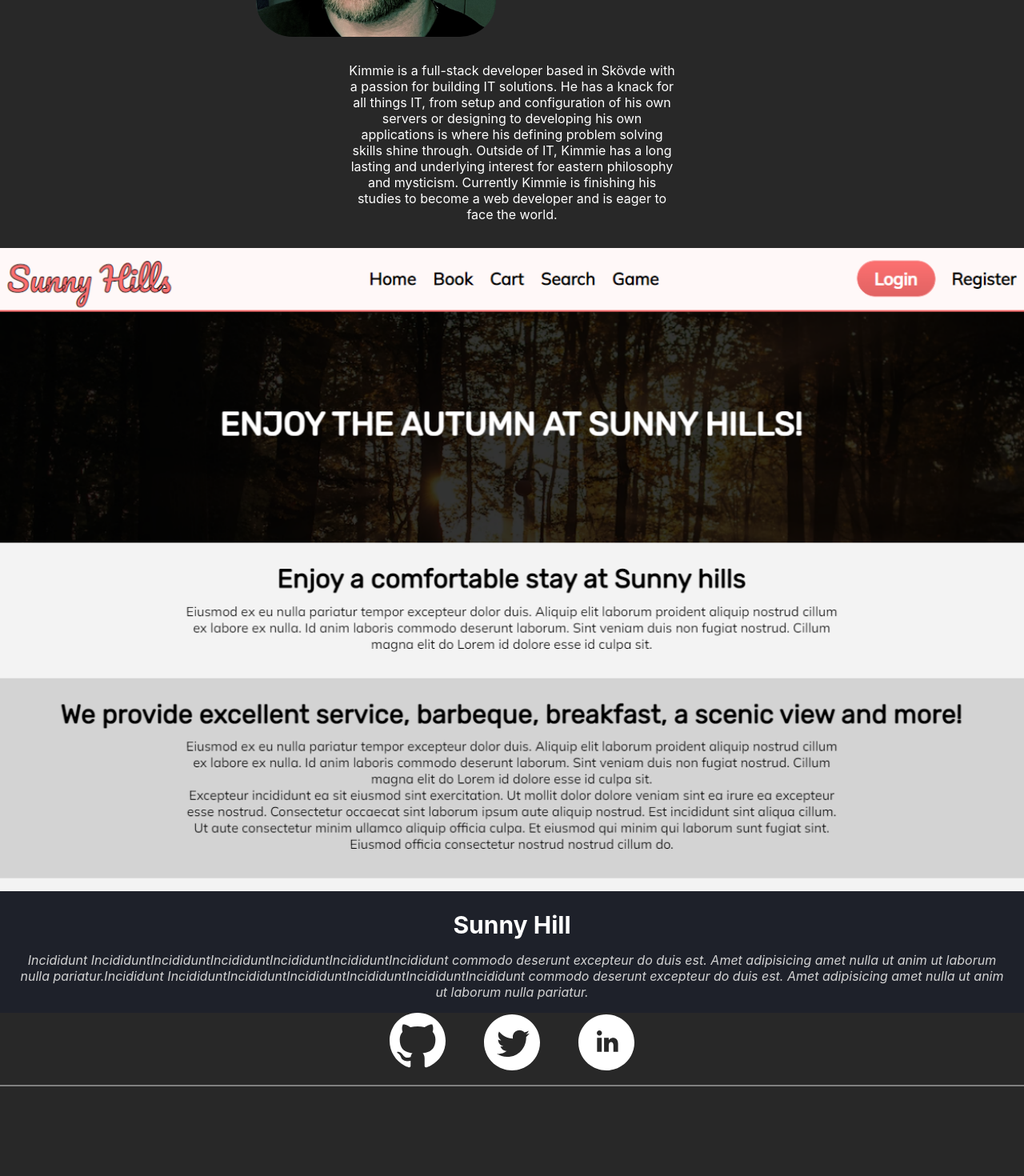
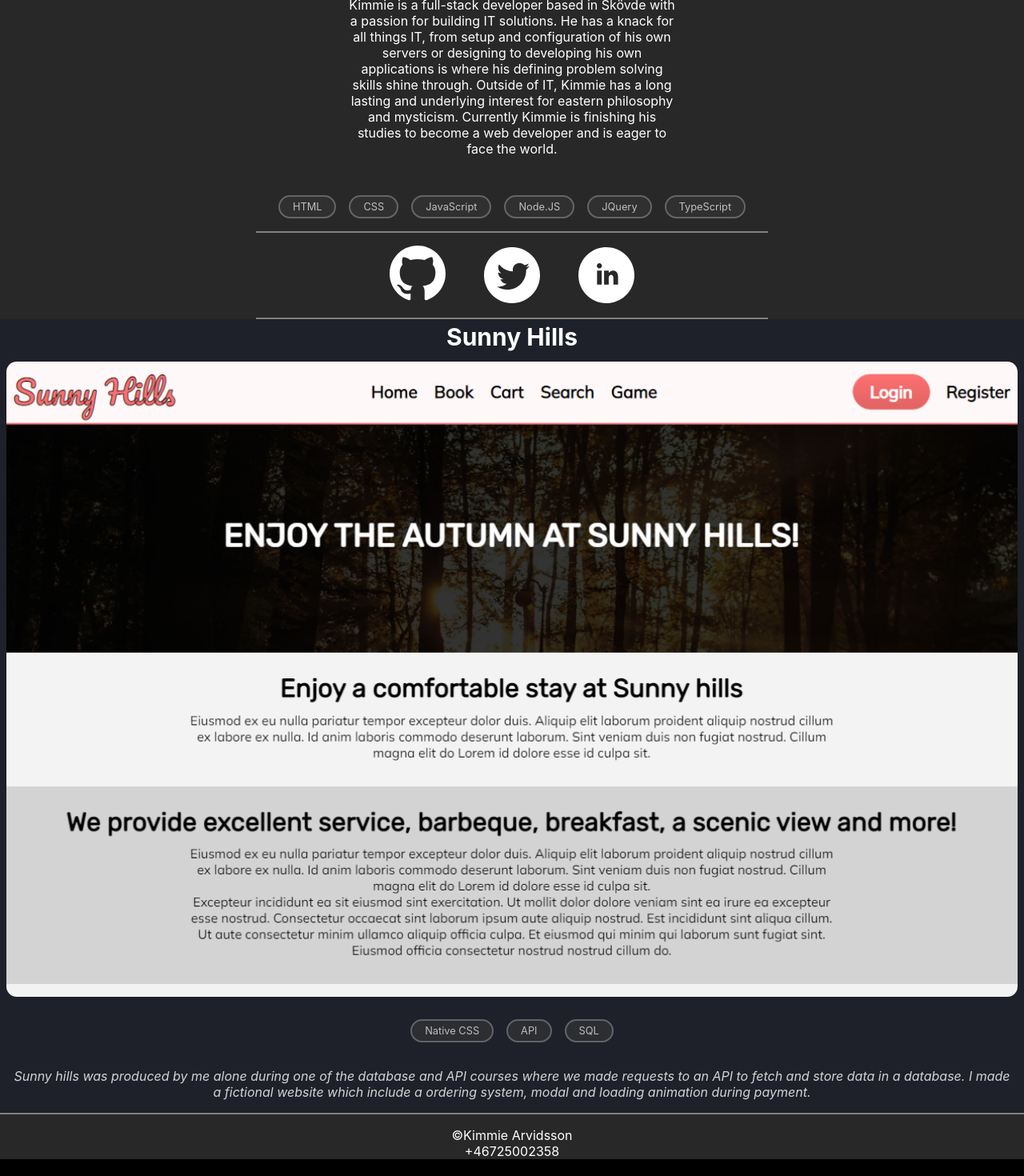
Before and after one commit to zeuph/portfolio, a Next.js app: page / in a window 1280 px wide. Shown: the part 448-1918 px from the top of the page at 80% size. After the commit the page ends 1897 px from the top, so only its background shows below. Built offline with nearby package versions, Linux system fonts and the light colour scheme.

Commit message:
Changed photo design and project card on homepage. Also added tags

```diff
--- a/components/shared/Layout.tsx
+++ b/components/shared/Layout.tsx
@@ -1,10 +1,10 @@
 import classes from "../../styles/shared/Layout.module.css";
 import { MainNavigation } from "./MainNavigation";
 
-//<MainNavigation />
 export function Layout(props: any) {
   return (
     <div className={classes.main}>
+      <MainNavigation />
       <main className={classes.container}>{props.children}</main>
     </div>
   );
--- a/components/shared/MainNavigation.tsx
+++ b/components/shared/MainNavigation.tsx
@@ -1,5 +1,5 @@
 import Link from "next/link";
-import classes from "./MainNavigation.module.css";
+import classes from "../../styles/shared/MainNavigation.module.css";
 
 export function MainNavigation() {
   return (
--- /dev/null
+++ b/components/shared/Tag.tsx
@@ -0,0 +1,19 @@
+import classes from "../../styles/shared/Tag.module.css";
+
+interface TagProps {
+  text: string[];
+}
+
+export default function Tag(props: TagProps) {
+  console.log(props.text);
+
+  return (
+    <div className={classes.tagBox}>
+      {props.text.map((tagText, index) => (
+        <div key={index} className={classes.tag}>
+          {tagText}
+        </div>
+      ))}
+    </div>
+  );
+}
--- a/components/work/Work.tsx
+++ b/components/work/Work.tsx
@@ -1,23 +1,26 @@
 import Image from "next/image";
 import Link from "next/link";
 import classes from "../../styles/work/Work.module.css";
+import Tag from "../shared/Tag";
 
 interface param {
   header: string;
   img: any;
   text: string;
   url: string;
-  imgRightSide: boolean;
+  tags: string[];
 }
 export default function Work(props: param) {
 
   return (
     <div className={classes.work}>
+        <h1 className={classes.work__header}>{props.header}</h1>
       <div className={classes.work__imgcontainer} >
-        <Image alt="" src={props.img} sizes="100vw" style={{ height: "auto", width: "100%", objectFit: 'contain'}} />
-        <h1 className={classes.work__header}>{props.header}</h1>
-        <p className={classes.work__text}>{props.text}</p>
+        <Image alt="" src={props.img} sizes="100vw" style={{ height: "auto", width: "100%", objectFit: 'cover'}} />
       </div>
+        <p className={classes.work__text}>{props.text}
+        </p>
+          <Tag text={props.tags} />
     </div>
   );
 }
--- a/pages/index.tsx
+++ b/pages/index.tsx
@@ -2,23 +2,37 @@ import Image from "next/image";
 import Link from "next/link";
 import kimmieface from "public/img/kimmie_face.jpg";
 import sunnyhillsimg from "public/img/sunnyhills.png";
+import Tag from "../components/shared/Tag";
 import Work from "../components/work/Work";
 import classes from "../styles/home/Home.module.css";
 
 export default function Home() {
-  const header = "Sunny Hill";
+  const header = "Sunny Hills";
   const img = "https://source.unsplash.com/random/1920x1080/?design";
   const url = "/";
   const text =
-    "Incididunt IncididuntIncididuntIncididuntIncididuntIncididuntIncididunt commodo deserunt excepteur do duis est. Amet adipisicing amet nulla ut anim ut laborum nulla pariatur.Incididunt IncididuntIncididuntIncididuntIncididuntIncididuntIncididunt commodo deserunt excepteur do duis est. Amet adipisicing amet nulla ut anim ut laborum nulla pariatur.";
+    "Sunny hills was produced by me alone during one of the database and API courses where we made requests to an API to fetch and store data in a database. I made a fictional website which include a ordering system, modal and loading animation during payment.";
+  const tagText = [
+    "HTML",
+    "CSS",
+    "JavaScript",
+    "Node.JS",
+    "JQuery",
+    "TypeScript",
+  ];
   return (
     <>
       <div className={classes.home}>
         <div className={classes.home__header}>
           <div className={classes.home__img}>
-        <h1 className={classes.home__name}>Kimmie</h1>
             <div className={classes.home__imglandscape}>
-              <Image priority src={kimmieface} fill alt="" style={{objectFit: 'cover'}} />
+              <Image
+                priority
+                src={kimmieface}
+                fill
+                alt=""
+                style={{ objectFit: "cover" }}
+              />
             </div>
           </div>
         </div>
@@ -32,17 +46,7 @@ export default function Home() {
           finishing his studies to become a web developer and is eager to face
           the world.
         </div>
-      </div>
-      <div className={classes.home__works}>
-        <Work
-          header={header}
-          img={sunnyhillsimg}
-          url={url}
-          text={text}
-          imgRightSide={true}
-        />
-      </div>
-
+        <Tag text={tagText} />
         <div className={classes.home__social}>
           <Link href="https://github.com/zeuph">
             <svg
@@ -71,6 +75,20 @@ export default function Home() {
             <path d="M12 0c-6.627 0-12 5.373-12 12s5.373 12 12 12 12-5.373 12-12-5.373-12-12-12zm-2 16h-2v-6h2v6zm-1-6.891c-.607 0-1.1-.496-1.1-1.109 0-.612.492-1.109 1.1-1.109s1.1.497 1.1 1.109c0 .613-.493 1.109-1.1 1.109zm8 6.891h-1.998v-2.861c0-1.881-2.002-1.722-2.002 0v2.861h-2v-6h2v1.093c.872-1.616 4-1.736 4 1.548v3.359z" />
           </svg>
         </div>
+      </div>
+      <div className={classes.home__works}>
+        <Work
+          header={header}
+          img={sunnyhillsimg}
+          url={url}
+          text={text}
+          tags={["Native CSS", "API", "SQL"]}
+        />
+      </div>
+      <div className={classes.home__footer}>
+        <p>©Kimmie Arvidsson</p>
+        <p>+46725002358</p>
+      </div>
     </>
   );
 }
--- a/styles/home/Home.module.css
+++ b/styles/home/Home.module.css
@@ -13,7 +13,6 @@
 
 .home__img {
   display:inline-block;
-  width:300px;
   text-align: center;
 }
 
@@ -41,8 +40,9 @@
   gap: 3rem;
   align-items: center;
   justify-content: center;
-  padding-bottom: 1rem;
+  padding: 1rem 0 1rem;
   border-bottom: 2px solid gray;
+  border-top:2px solid gray;
 }
 .home__social path {
   fill: white;
@@ -58,6 +58,23 @@
 .home__works>div:nth-child(odd) {
   background-color:#1e212a;
 }
+.home__footer {
+  display: flex;
+  flex-direction: column;
+  align-items: center;
+  padding-top: 1rem;
+  border-top: 2px solid gray;
+}
+.home__footer p {
+  padding:0;
+  margin:0;
+}
+.home__contact {
+  display:flex;
+}
+.home__contact p {
+  flex-grow:2;
+}
 @media screen and (min-width: 45rem) {
   .home__header {
     flex-direction: row;
--- a/styles/shared/Layout.module.css
+++ b/styles/shared/Layout.module.css
@@ -6,5 +6,5 @@
 
 .container {
   margin: auto;
-  padding: 7rem 0;
+  padding: 7rem 0 0 0;
 }
--- /dev/null
+++ b/styles/shared/Tag.module.css
@@ -0,0 +1,19 @@
+
+.tagBox {
+    display: flex;
+    margin:auto;
+    gap:1rem;
+    padding:1rem;
+    justify-content: center;
+    flex-wrap: wrap;
+}
+
+.tag {
+    opacity:0.7;
+    background:#343434;
+    display:inline;
+    font-size: .8rem;
+    padding: 0.3rem 1rem;
+    border-radius: 5rem;
+    border:solid gray 2px;
+}
--- a/styles/work/Work.module.css
+++ b/styles/work/Work.module.css
@@ -4,7 +4,6 @@
   margin: auto;
   flex-direction: row;
   justify-content: center;
-  gap: 1rem;
 }
 
 .work__header {
@@ -21,12 +20,18 @@
   padding: 0 1rem;
 }
 .work h1 {
-  margin-bottom: 0;
+  margin:.3rem;
 }
 
 .work__imgcontainer {
+  overflow:hidden;
+  margin:.5rem;
 }
 
+.work__imgcontainer img {
+  border-radius: .8rem;
+  scale:1;
+}
 .work > .work__learnmore {
   order: 5;
   text-align: center;
```
